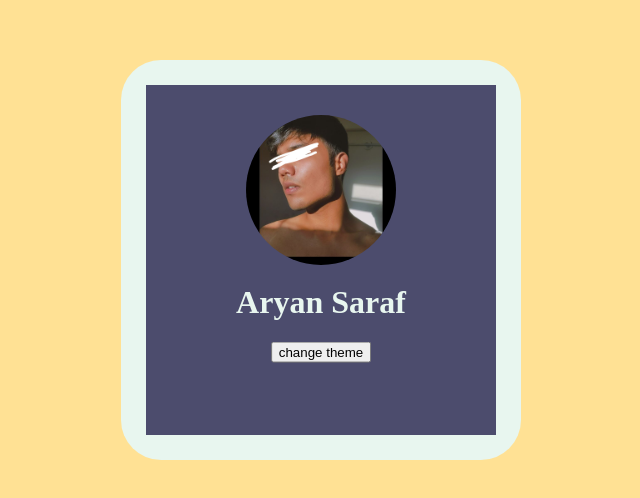
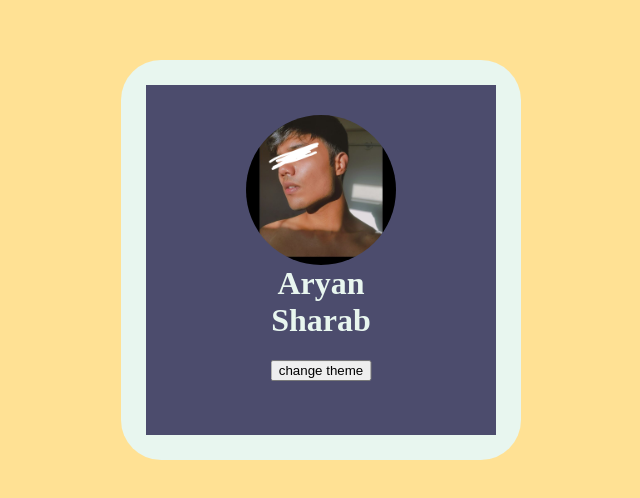
Before and after one commit to AryanSarafDev/new, a plain HTML site: page index.html in a window 1280 px wide. Shown: the part 140-638 px from the top of the page, without its empty margins (319-959 px from the left). Drawn offline with Linux system fonts and the light colour scheme.

Commit message:
new changes

```diff
--- a/index.html
+++ b/index.html
@@ -14,7 +14,7 @@
         <div id="apple">
             <div id="mango">
                 <div class="avatar"></div>
-                <div class="name"><h1 >Aryan Saraf</h1>
+                <div class="name"><h1 >Aryan Sharab</h1>
 
                 <button id ="aa">change theme</button></div>
 
```
Also changed, not shown: satwik.txt (added).
